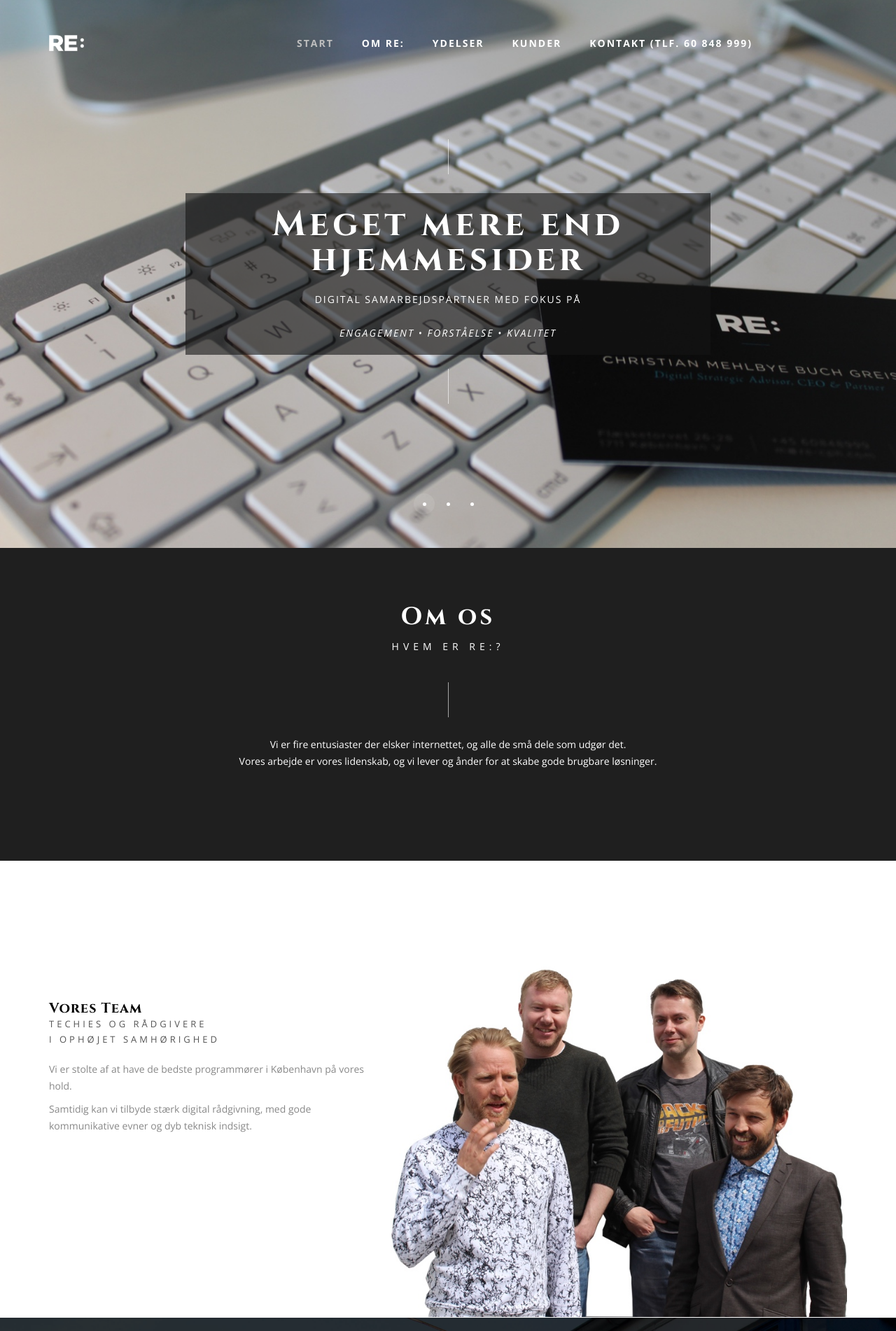
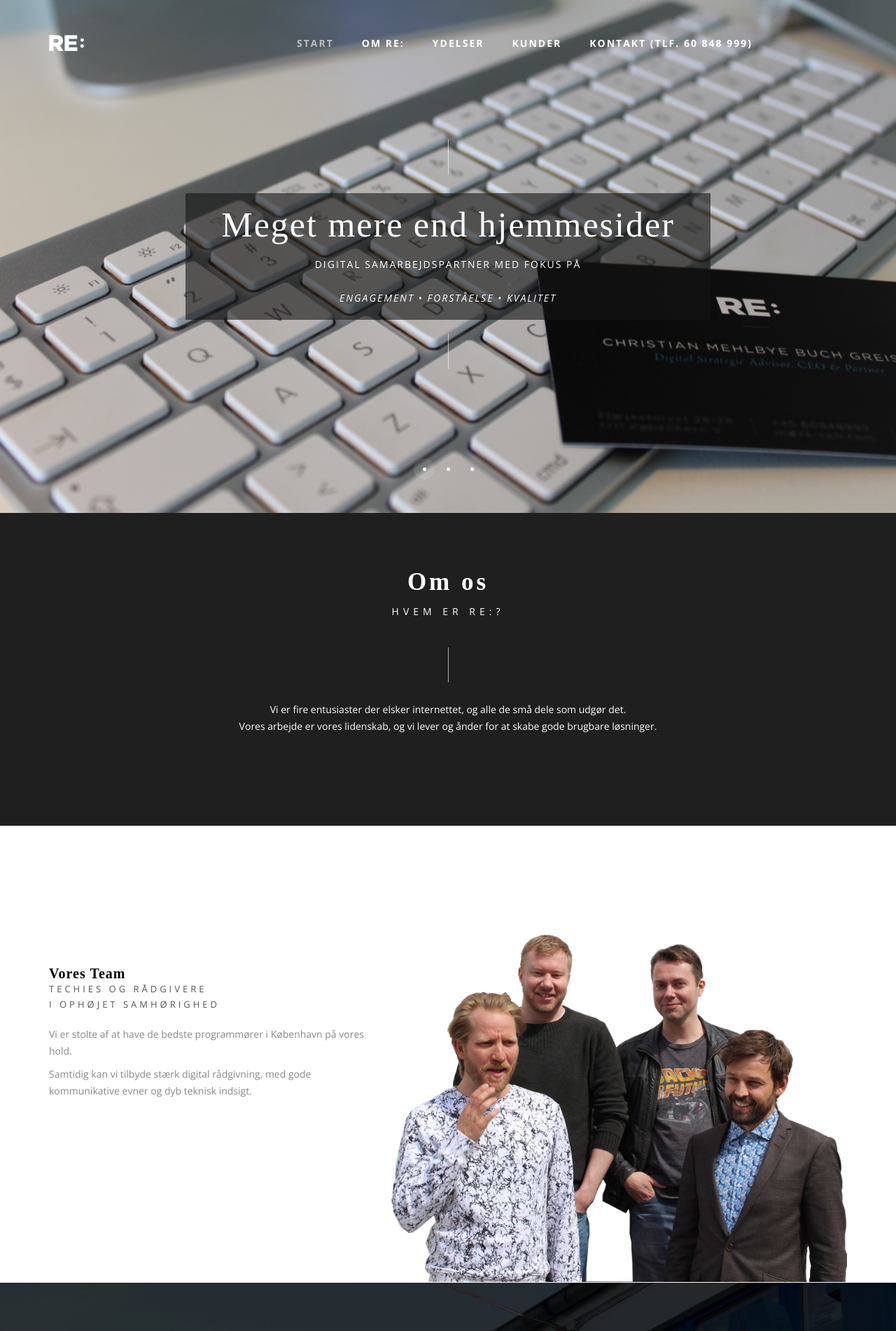
Before and after one commit to re-cph/recph-net, a Jekyll site: the page built from index.html, in a window 1280 px wide. Shown: the top 1902 px of the page at 70% size. Built offline with Jekyll 4.4.1, drawn with Linux system fonts in a browser that asks for light colours.

Commit message:
New type font

```diff
--- a/_includes/head.html
+++ b/_includes/head.html
@@ -30,7 +30,8 @@
     <link href="css/prettyPhoto.css" rel="stylesheet">
     <link href="css/style.css" rel="stylesheet">
     <link href="css/recph.css" rel="stylesheet">
-    <link href='http://fonts.googleapis.com/css?family=Cinzel:400,900,700' rel='stylesheet' type='text/css'>
+    <!-- <link href='http://fonts.googleapis.com/css?family=Cinzel:400,900,700' rel='stylesheet' type='text/css'> -->
+    <link href='http://fonts.googleapis.com/css?family=Raleway:200' rel='stylesheet' type='text/css'>
     <link href='http://fonts.googleapis.com/css?family=Open+Sans:400,300,300italic,400italic,700,700italic,600italic,600&amp;subset=latin,greek-ext,cyrillic-ext,greek,vietnamese,cyrillic' rel='stylesheet' type='text/css'>
     <!-- HTML5 shim, for IE6-8 support of HTML5 elements -->
     <!--[if lt IE 9]>
--- a/_sass/_site.sass
+++ b/_sass/_site.sass
@@ -9,6 +9,10 @@
     margin: 0
     padding: 20px
     text-transform: none
+    font-size: 50px
+    font-weight: 200
+    letter-spacing: 0.04em
+
   p
     margin: 0
     padding: 0 20px 20px 20px
```
